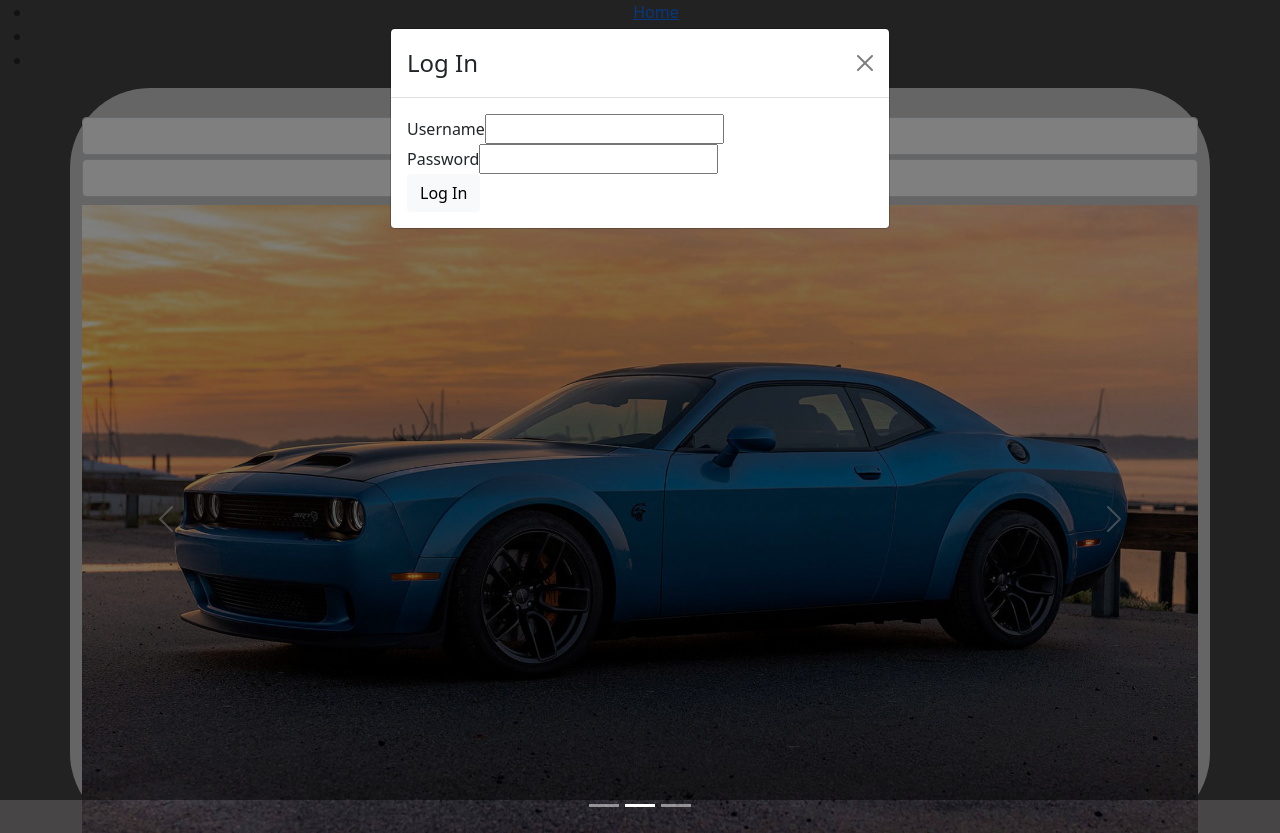
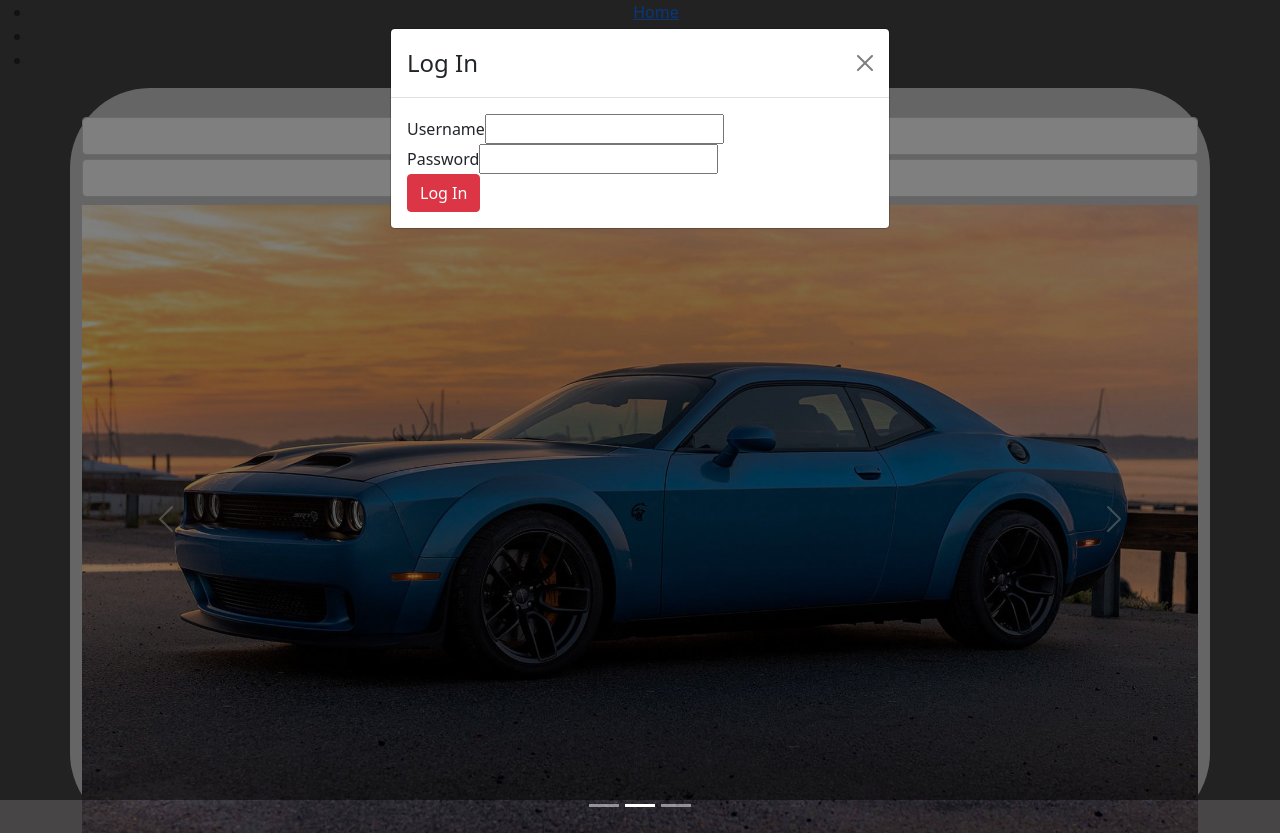
Before and after one commit to CMolitoris/ReactCarWebApp, a React (Create React App) app: page / in a window 1280 px wide. Both pictures are taken after a click on the link "Log In |". Built offline with nearby package versions, Linux system fonts and the light colour scheme; no server answers.

Commit message:
Fixed props error and changed color of login button

```diff
--- a/src/components/CarDetails/CarDetails.jsx
+++ b/src/components/CarDetails/CarDetails.jsx
@@ -1,7 +1,7 @@
 import React from 'react';
 
 
-function CarDetails() {
+function CarDetails(props) {
     return (
         <div className="row">
             <div className="col-sm-3 bg-danger">
--- a/src/components/Login/Login.jsx
+++ b/src/components/Login/Login.jsx
@@ -44,7 +44,7 @@ const Login = (props) => {
                             <label htmlFor="inputPass">Password</label>
                             <input name = "Password" type="text" value={loginValues.Password} onChange={handleChange}/>
                         </div>
-                        <button className = "btn btn-light" type = "submit">Log In</button>
+                        <button className = "btn btn-danger" type = "submit">Log In</button>
                     </form>
                 </ModalBody>
             </Modal>
```
